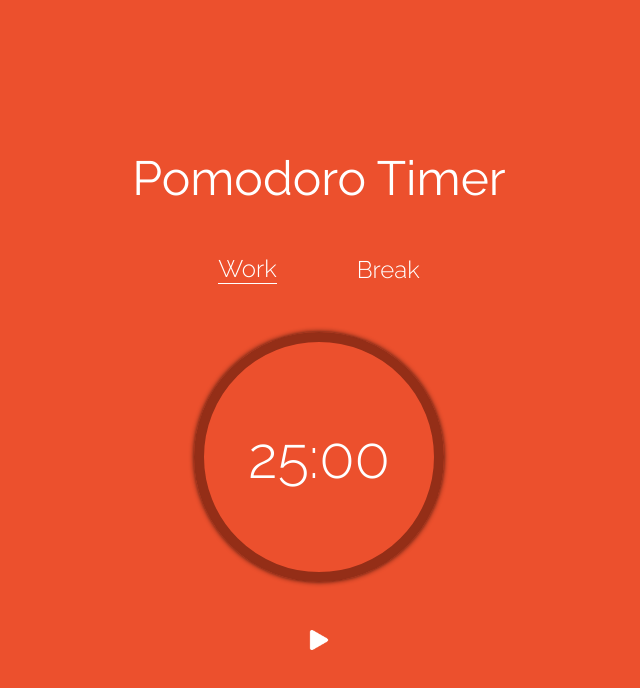
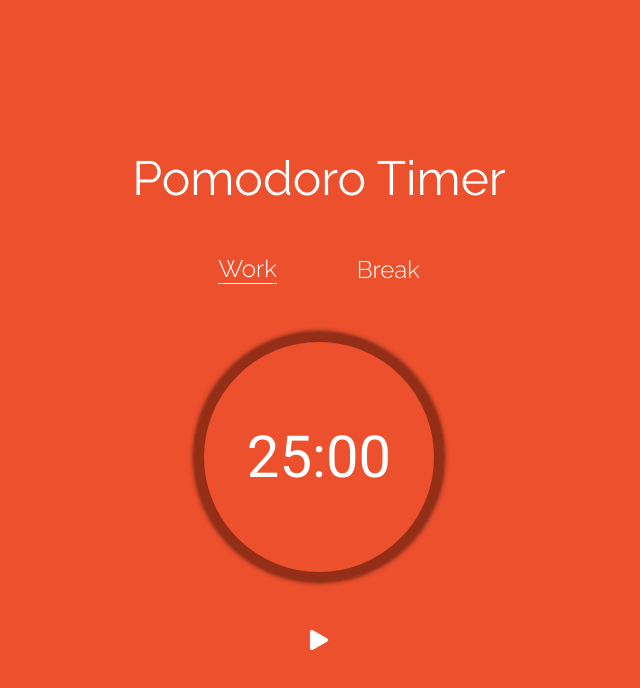
Before and after one commit to limproda/Frontend-Apps-and-Projects, a website: page Pomodoro App/index.html in a window 1280 px wide. Shown: the whole page, without its empty margins (321-961 px from the left). Drawn offline with Linux system fonts and the light colour scheme.

Commit message:
Added Pomodoro Demo

```diff
--- a/Pomodoro App/index.html
+++ b/Pomodoro App/index.html
@@ -8,6 +8,7 @@
     <link rel="preconnect" href="https://fonts.googleapis.com">
     <link rel="preconnect" href="https://fonts.gstatic.com" crossorigin>
     <link href="https://fonts.googleapis.com/css2?family=Raleway:wght@100;300;400;500;600&display=swap" rel="stylesheet">
+    <link href="https://fonts.googleapis.com/css2?family=Roboto&display=swap" rel="stylesheet">
     <!-- Styles -->
     <link href="style.css" rel="stylesheet">
 </head>
--- a/Pomodoro App/style.css
+++ b/Pomodoro App/style.css
@@ -65,7 +65,7 @@ button:hover {
 
 .timer {
     color: white;
-    font-family: 'Raleway', sans-serif;
+    font-family: 'Roboto', sans-serif;
     font-weight: 300;
     font-size: 58px;
     background: none;
```
Also changed, not shown: Pomodoro App/Pomodoro Demo.gif (added).
